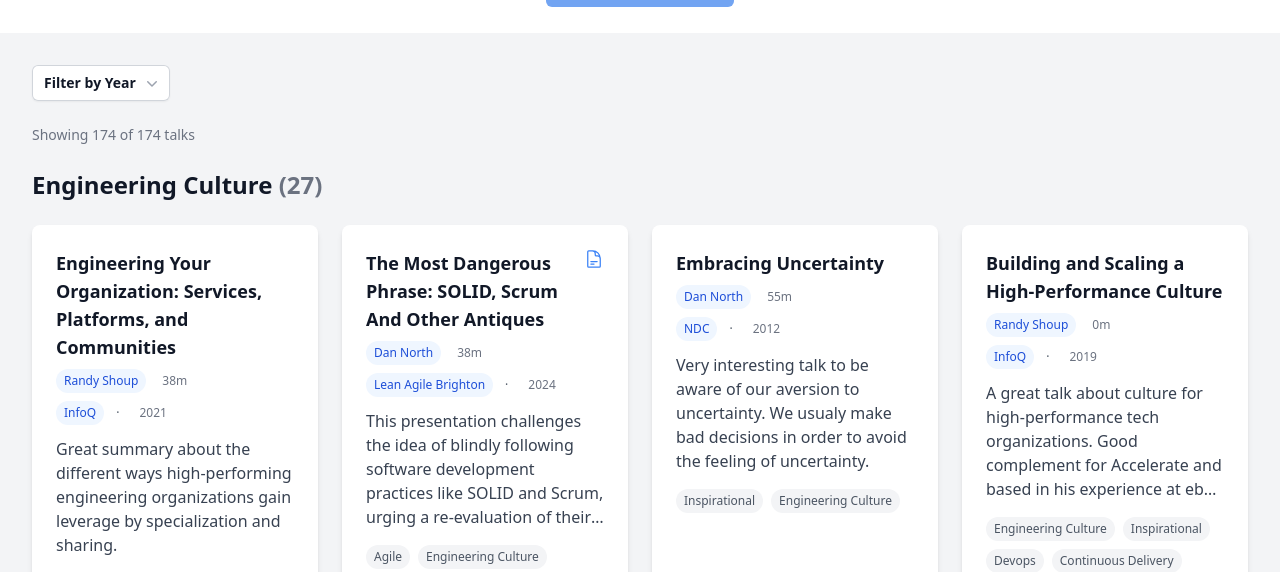
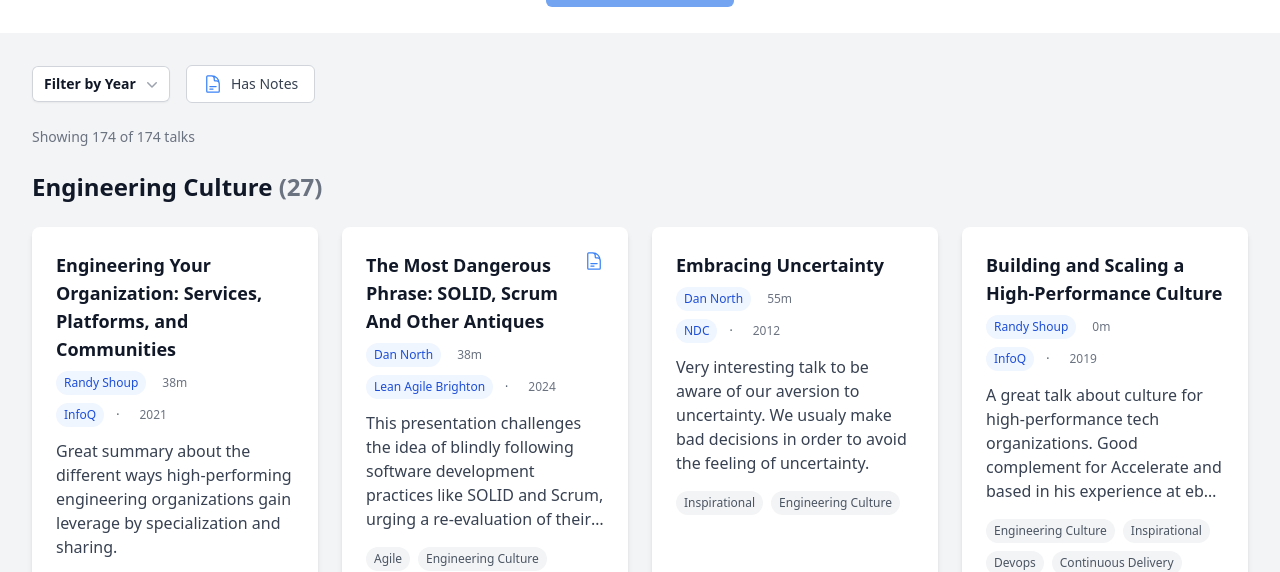
Before and after one commit to eferro/eferro-picks-site, a React (Vite) app: page / in a window 1280 px wide. Shown: the part 257-829 px from the top of the page. Built offline with nearby package versions, Linux system fonts and the light colour scheme; the HTML template or start-up script is replaced by a standard one.

Commit message:
refactor: update component exports and tests

```diff
--- a/src/components/TalkDetail/index.tsx
+++ b/src/components/TalkDetail/index.tsx
@@ -4,6 +4,7 @@
 import { Talk } from '../../types/talks';
 import { formatDuration } from '../../utils/format';
 import ReactMarkdown from 'react-markdown';
+import { hasMeaningfulNotes } from '../../utils/talks';
 
 const LoadingState = () => (
   <div className="animate-pulse">
@@ -191,8 +192,8 @@
             </p>
           </div>
 
-          {talk.notes && (
-            <div className="mt-8 border-t pt-6">
+          {hasMeaningfulNotes(talk.notes) && (
+            <div className="mt-8">
               <h2 className="text-xl font-semibold text-gray-900 mb-4">Key Notes</h2>
               <div className="prose prose-blue max-w-none">
                 <ReactMarkdown>{talk.notes}</ReactMarkdown>
--- a/src/components/TalksList/TalksList.tsx
+++ b/src/components/TalksList/TalksList.tsx
@@ -2,6 +2,7 @@
 import { useSearchParams } from 'react-router-dom';
 import { TalkSection } from './TalkSection';
 import { useTalks } from '../../hooks/useTalks';
+import { hasMeaningfulNotes } from '../../utils/talks';
 
 const TalksList: React.FC = () => {
   const [selectedTopics, setSelectedTopics] = useState<string[]>([]);
@@ -41,14 +42,38 @@
     setSelectedConference(prev => prev === conference ? null : conference);
   };
 
+  const handleHasNotesClick = () => {
+    const params = new URLSearchParams(searchParams);
+    if (params.get('hasNotes') === 'true') {
+      params.delete('hasNotes');
+    } else {
+      params.set('hasNotes', 'true');
+    }
+    setSearchParams(params);
+  };
+
+  const hasNotesFilter = searchParams.get('hasNotes') === 'true';
+  const filteredTalks = hasNotesFilter
+    ? talks.filter(talk => hasMeaningfulNotes(talk.notes))
+    : talks;
+
   if (loading) return <div>Loading...</div>;
   if (error) return <div>Error: {error.message}</div>;
 
   return (
     <div>
+      <div className="mb-4">
+        <button
+          onClick={handleHasNotesClick}
+          aria-label="Has Notes"
+          className={`px-4 py-2 rounded-md text-white ${hasNotesFilter ? 'bg-blue-500' : 'bg-gray-500'}`}
+        >
+          Has Notes
+        </button>
+      </div>
       <TalkSection
         coreTopic="Engineering Culture"
-        talks={talks}
+        talks={filteredTalks}
         selectedTopics={selectedTopics}
         onTopicClick={handleTopicClick}
         selectedAuthor={selectedAuthor}
--- a/src/components/TalksList/index.tsx
+++ b/src/components/TalksList/index.tsx
@@ -5,6 +5,8 @@
 import { YearFilter, type YearFilterData } from './YearFilter';
 import { useSearchParams, useLocation } from 'react-router-dom';
 import { useScrollPosition } from '../../hooks/useScrollPosition';
+import { hasMeaningfulNotes } from '../../utils/talks';
+import { DocumentTextIcon } from '@heroicons/react/24/outline';
 
 function LoadingSpinner() {
   return (
@@ -29,20 +31,23 @@
   const [selectedTopics, setSelectedTopics] = useState<string[]>([]);
   const [selectedConference, setSelectedConference] = useState<string | null>(null);
   const [selectedYearFilter, setSelectedYearFilter] = useState<YearFilterData | null>(null);
+  const [showOnlyWithNotes, setShowOnlyWithNotes] = useState(() => searchParams.get('hasNotes') === 'true');
   const { talks, loading, error } = useTalks();
-  const [isInitialized, setIsInitialized] = useState(false);
 
   // Add scroll position saving
   useScrollPosition();
 
-  // Initialize state from URL parameters
+  // Handle URL parameters and updates
   useEffect(() => {
-    const author = searchParams.get('author');
-    const topics = searchParams.get('topics')?.split(',').filter(Boolean) || [];
-    const conference = searchParams.get('conference');
-    const year = searchParams.get('year');
-    const yearType = searchParams.get('yearType');
+    const params = new URLSearchParams(searchParams);
+    const author = params.get('author');
+    const topics = params.get('topics')?.split(',').filter(Boolean) || [];
+    const conference = params.get('conference');
+    const year = params.get('year');
+    const yearType = params.get('yearType');
+    const hasNotes = params.get('hasNotes') === 'true';
 
+    // Update state from URL
     if (author) setSelectedAuthor(author);
     if (topics.length > 0) setSelectedTopics(topics);
     if (conference) setSelectedConference(conference);
@@ -54,25 +59,30 @@
     } else {
       setSelectedYearFilter(null);
     }
-    setIsInitialized(true);
+    setShowOnlyWithNotes(hasNotes);
   }, [searchParams]);
 
   // Update URL when filters change
-  useEffect(() => {
-    if (!isInitialized) return;
+  const handleHasNotesClick = () => {
+    const newValue = !showOnlyWithNotes;
+    setShowOnlyWithNotes(newValue);
 
     const params = new URLSearchParams();
-    if (selectedAuthor) params.set('author', selectedAuthor);
-    if (selectedTopics.length > 0) params.set('topics', selectedTopics.join(','));
-    if (selectedConference) params.set('conference', selectedConference);
-    if (selectedYearFilter) {
-      if (selectedYearFilter.year) {
-        params.set('year', selectedYearFilter.year.toString());
+
+    // Preserve existing parameters
+    for (const [key, value] of searchParams.entries()) {
+      if (key !== 'hasNotes') {
+        params.set(key, value);
       }
-      params.set('yearType', selectedYearFilter.type);
     }
+
+    // Update hasNotes parameter
+    if (newValue) {
+      params.set('hasNotes', 'true');
+    }
+
     setSearchParams(params);
-  }, [isInitialized, selectedAuthor, selectedTopics, selectedConference, selectedYearFilter, setSearchParams]);
+  };
 
   // Handle topic selection
   const handleTopicClick = (topic: string) => {
@@ -95,7 +105,7 @@
     setSelectedAuthor(prev => prev === author ? null : author);
   };
 
-  // Filter talks by selected author, topics, conference, and year
+  // Filter talks by selected author, topics, conference, year, and notes
   const filteredTalks = useMemo(() => {
     if (!talks) return [];
 
@@ -134,9 +144,14 @@
         }
       }
 
+      // Filter by notes
+      if (showOnlyWithNotes && !hasMeaningfulNotes(talk.notes)) {
+        return false;
+      }
+
       return true;
     });
-  }, [talks, selectedAuthor, selectedTopics, selectedConference, selectedYearFilter]);
+  }, [talks, selectedAuthor, selectedTopics, selectedConference, selectedYearFilter, showOnlyWithNotes]);
 
   // Group talks by core topic
   const sortedTopics = useMemo(() => {
@@ -173,10 +188,22 @@
           selectedFilter={selectedYearFilter}
           onFilterChange={setSelectedYearFilter}
         />
+        <button
+          onClick={handleHasNotesClick}
+          aria-label="Toggle Has Notes filter"
+          className={`inline-flex items-center px-4 py-2 rounded-md text-sm font-medium transition-colors ${
+            showOnlyWithNotes
+              ? 'bg-blue-500 text-white'
+              : 'bg-white text-gray-700 border border-gray-300 hover:bg-gray-50'
+          }`}
+        >
+          <DocumentTextIcon className={`h-5 w-5 ${showOnlyWithNotes ? 'text-white' : 'text-blue-500'} mr-2`} />
+          Has Notes
+        </button>
       </div>
 
       {/* Active filters */}
-      {(selectedAuthor || selectedTopics.length > 0 || selectedConference || selectedYearFilter) && (
+      {(selectedAuthor || selectedTopics.length > 0 || selectedConference || selectedYearFilter || showOnlyWithNotes) && (
         <div className="mb-6 space-y-3">
           {selectedAuthor && (
             <div className="flex items-center gap-2">
@@ -248,6 +275,20 @@
               </button>
             </div>
           )}
+
+          {showOnlyWithNotes && (
+            <div className="flex items-center gap-2">
+              <span className="text-sm text-gray-500">Filter:</span>
+              <button
+                className="inline-flex items-center px-3 py-1 rounded-full text-sm bg-blue-100 text-blue-800"
+                onClick={handleHasNotesClick}
+                aria-label="Remove Has Notes filter"
+              >
+                Has Notes
+                <span className="ml-2 text-blue-600" aria-hidden="true">×</span>
+              </button>
+            </div>
+          )}
         </div>
       )}
 
```
Also changed, not shown: 1 other file (tests, documents, lock files or other folders).
